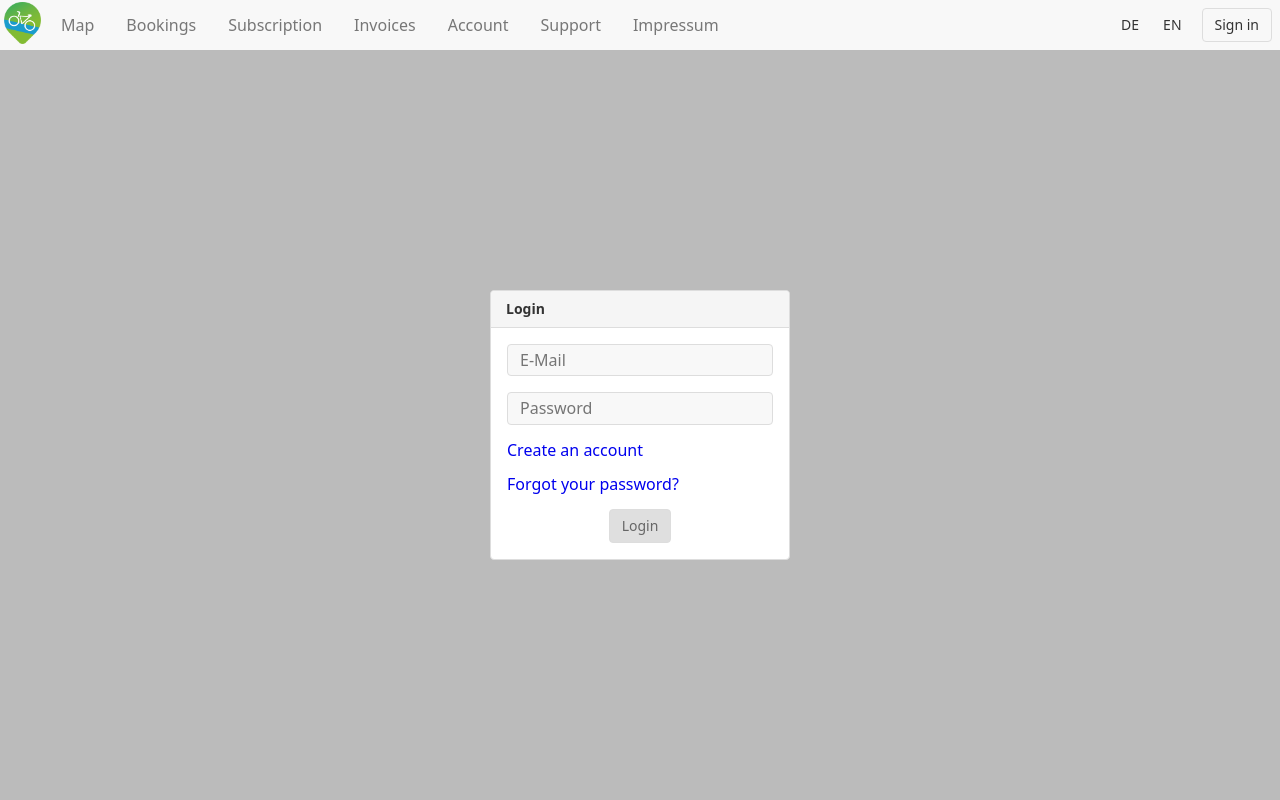
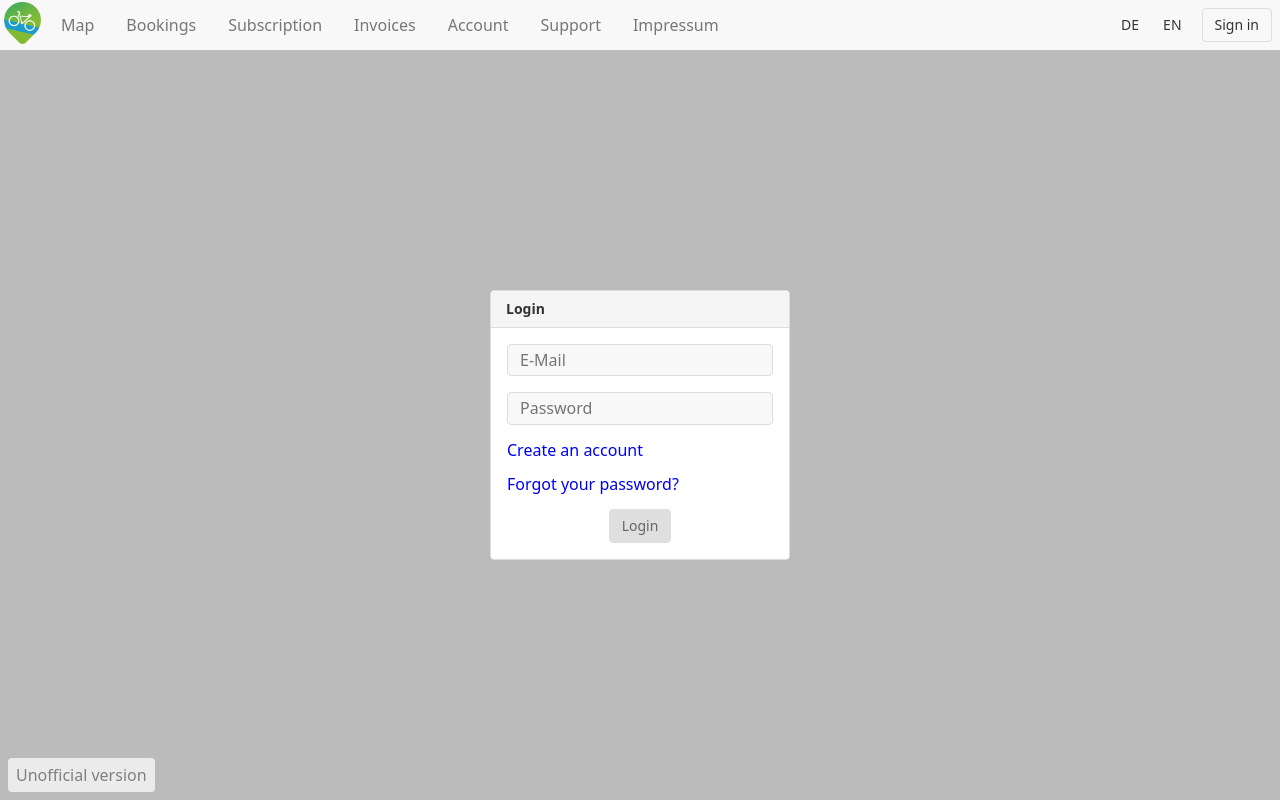
Before and after one commit to NeoLegends/velocity-pwa, a React (Create React App) app: page /login in a window 1280 px wide. Built offline with nearby package versions, Linux system fonts and the light colour scheme; no server answers.

Commit message:
:sparkles: Add banner indicating that this is not the official app

```diff
--- a/src/components/app.scss
+++ b/src/components/app.scss
@@ -12,6 +12,19 @@
     margin-top: $menu-height;
     overflow: scroll;
     -webkit-overflow-scrolling: touch;
+  }
+
+  .unofficial {
+    background: rgba(255, 255, 255, .7);
+    border-radius: $border-radius;
+    color: grey;
+
+    padding: 8px;
+    position: fixed;
+    bottom: 8px;
+    left: 8px;
+
+    z-index: 1000;
   }
 }
 
--- a/src/components/app.tsx
+++ b/src/components/app.tsx
@@ -102,6 +102,14 @@ const AppBody: React.SFC<AppBodyProps> = ({
             onLoginStart={onLoginStartWithoutRedirect}
           />
         </Router>
+
+        <a
+          className="unofficial"
+          href="https://github.com/NeoLegends/velocity-pwa"
+          target="_blank"
+        >
+          Unofficial version
+        </a>
       </div>
     </LanguageIdContext.Provider>
   </LanguageContext.Provider>
```
